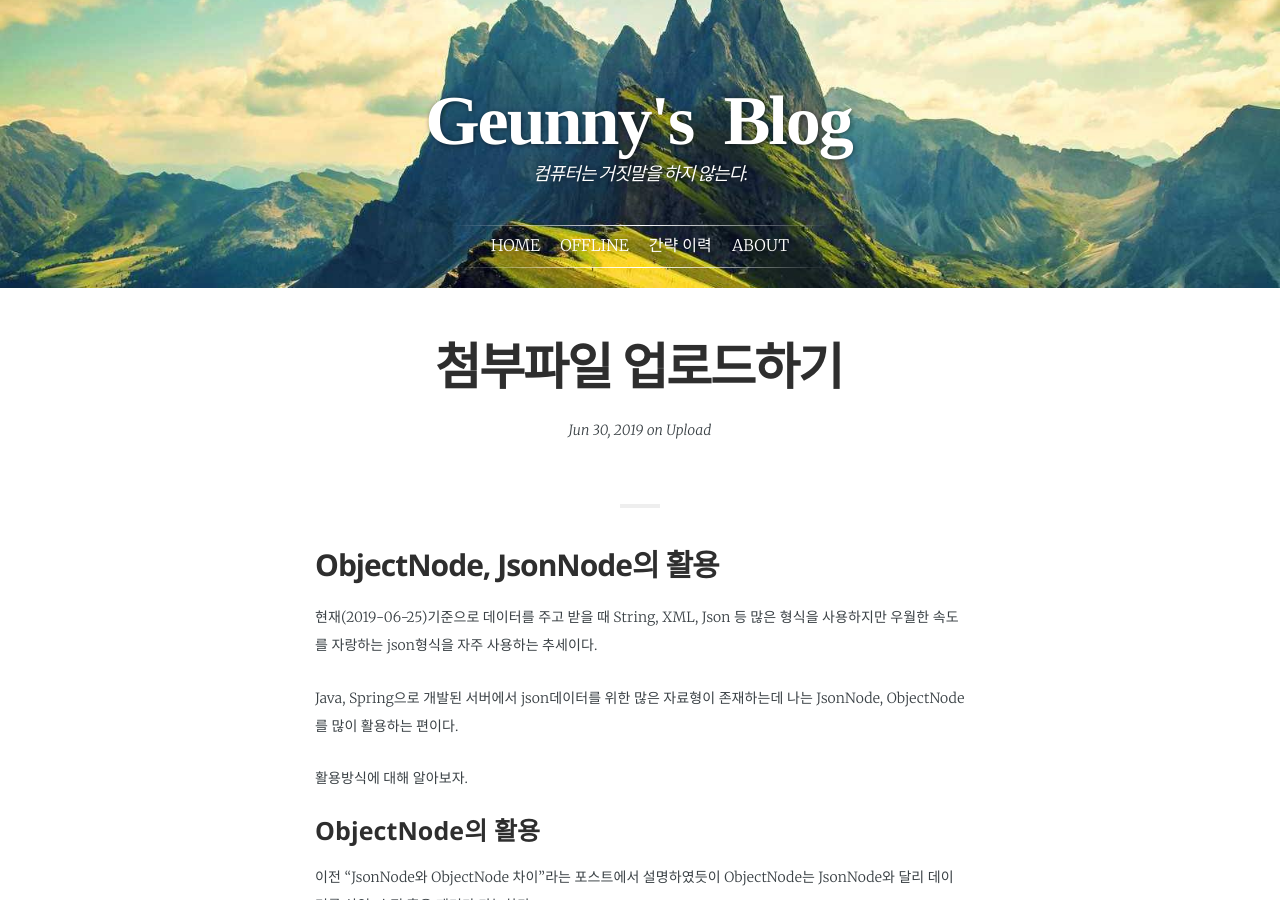
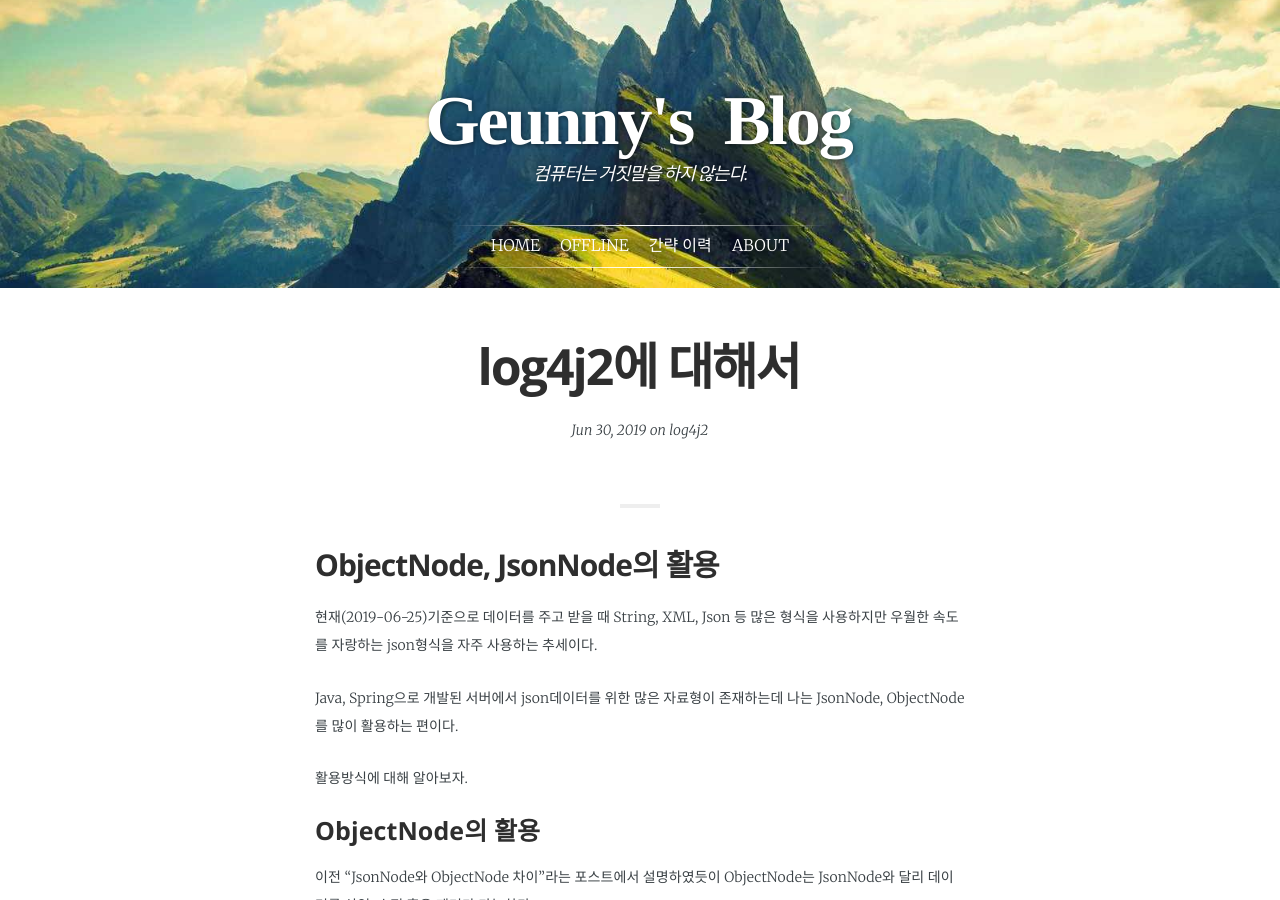
Before and after one commit to jwillmer/jekyllDecent, a Jekyll site: the page built from _posts/2019-06-30-log4j2.md, in a window 1280 px wide and 900 px high. Built offline with Jekyll 4.4.1, drawn with Linux system fonts in a browser that asks for light colours; some web fonts are replaced.

Commit message:
Update 2019-06-30-log4j2.md

```diff
--- a/_posts/2019-06-30-log4j2.md
+++ b/_posts/2019-06-30-log4j2.md
@@ -1,8 +1,8 @@
 ---
 layout:            post
-title:             "첨부파일 업로드하기"
-menutitle:         "첨부파일 업로드하기"
-tags:              Upload
+title:             "log4j2에 대해서"
+menutitle:         "log4j2에 대해서"
+tags:              log4j2
 category:          Spring
 author:            geunyoung
 cover:             /assets/mountain-alternative-cover.jpg
```
